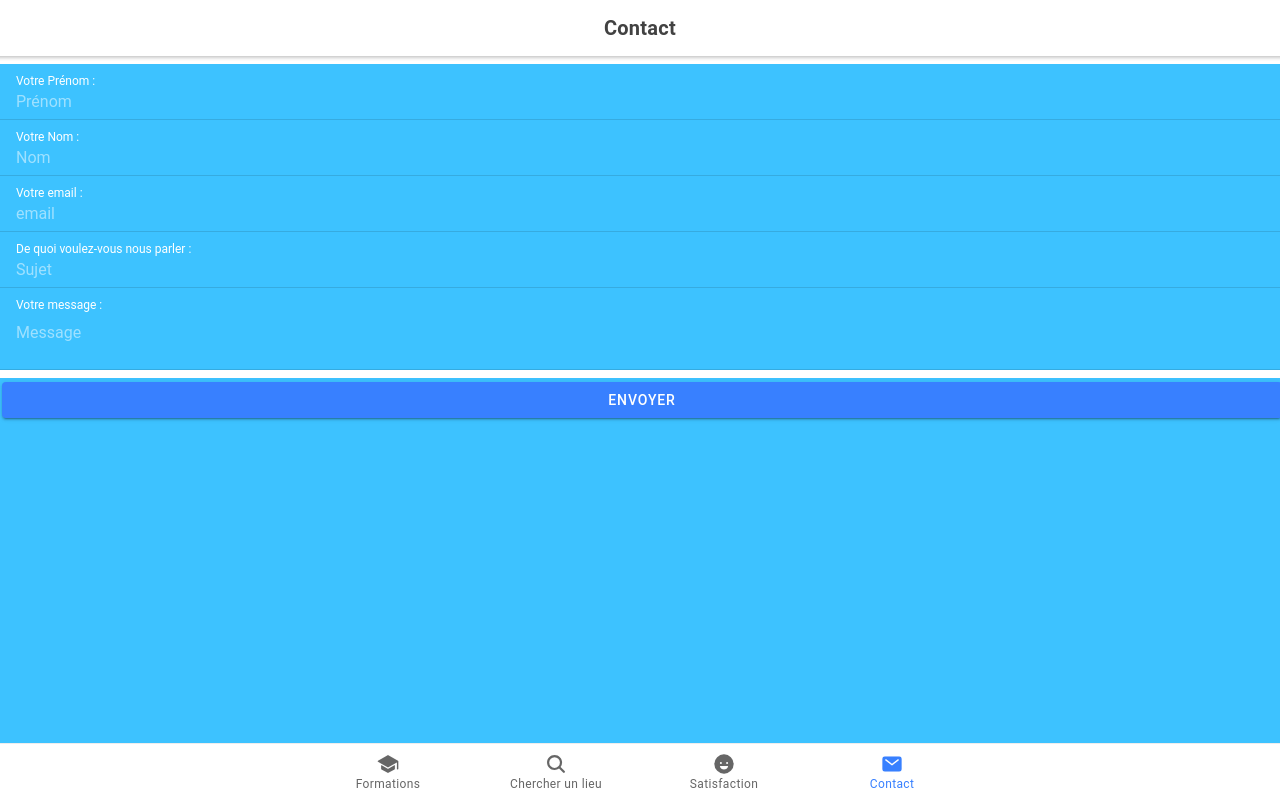
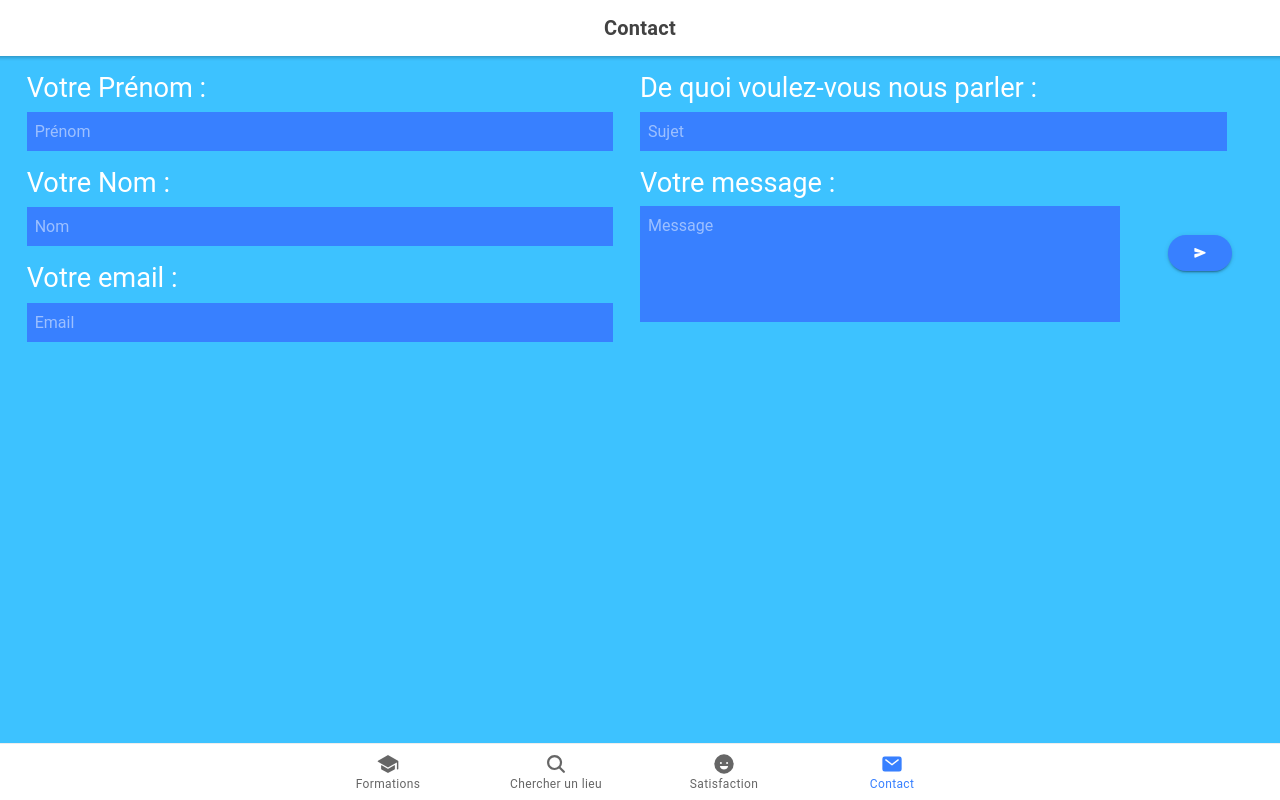
Before and after one commit to Qvandenhove/assemblage, a React (Create React App) app: page /tab4 in a window 1280 px wide. Built offline with nearby package versions, Linux system fonts and the light colour scheme.

Commit message:
contact form refund

```diff
--- a/capacitor.config.json
+++ b/capacitor.config.json
@@ -9,5 +9,9 @@
       "launchShowDuration": 0
     }
   },
-  "cordova": {}
+  "cordova": {},
+  "server": {
+    "url": "http://10.209.0.210:8100",
+    "cleartext": true
+  }
 }
--- a/src/components/Header.tsx
+++ /dev/null
@@ -1,22 +0,0 @@
-import { IonHeader, IonToolbar, IonMenuButton, IonTitle } from '@ionic/react'
-import React, { Fragment } from 'react'
-
-interface HeaderProps {
-    title:string
-}
-
-const Header: React.FC<HeaderProps> = ({ title }) => {
-    return (
-        <Fragment>
-            <IonHeader>
-                <link href="https://fonts.googleapis.com/css2?family=Karla:ital,wght@0,700;1,400;1,700&display=swap" rel="stylesheet" />
-                <IonToolbar>
-                    <IonMenuButton menu="main" color="primary" id="mainMenu" autoHide={false}></IonMenuButton>
-                    <IonTitle><h1>{title}</h1></IonTitle>
-                </IonToolbar>
-            </IonHeader>
-        </Fragment>
-    )
-}
-
-export default Header
--- a/src/components/demandeNote.tsx
+++ b/src/components/demandeNote.tsx
@@ -1,4 +1,4 @@
-import { IonItem, IonLabel, IonRadioGroup, IonRadio, IonTextarea, IonSlide, IonCol, IonGrid, IonRow, IonIcon } from '@ionic/react'
+import { IonItem, IonLabel, IonRadioGroup, IonRadio, IonCol, IonGrid, IonRow, IonIcon } from '@ionic/react'
 import { heart, heartHalf, heartDislike, thumbsDown, thumbsUp } from 'ionicons/icons'
 import React, { Fragment } from 'react'
 
--- a/src/components/slideBack.tsx
+++ b/src/components/slideBack.tsx
@@ -1,4 +1,4 @@
-import { IonGrid, IonRow, IonCol, IonButton, IonIcon } from '@ionic/react'
+import { IonButton, IonIcon } from '@ionic/react'
 import { arrowBack } from 'ionicons/icons'
 import React from 'react'
 
--- a/src/helpers/helpers.tsx
+++ b/src/helpers/helpers.tsx
@@ -87,9 +87,10 @@ const helpers = {
     async sendMail(datas:any){
       HTTP.setDataSerializer("json")
       console.log(datas)
-      HTTP.sendRequest("http://10.162.130.97:80/index.php", {method:"post", data: datas}).then((response) => {
-
-      }).catch((err) => {console.log(err.error)})
+      HTTP.sendRequest("http://10.209.0.210:80/index.php", {method:"post", data: datas}).then((response) => {
+        console.log(response.data)
+        console.log(response.status)
+      }).catch((err) => {console.log(err)})
     }
 }
 
--- a/src/pages/Tab3.tsx
+++ b/src/pages/Tab3.tsx
@@ -1,4 +1,4 @@
-import { IonContent, IonHeader, IonPage, IonTitle, IonToolbar, IonButton, IonItem, IonToast, IonModal, IonSlides, IonIcon, IonGrid, IonRow, IonCol, IonImg, IonInput, IonLabel, IonLoading } from '@ionic/react';
+import { IonContent, IonHeader, IonPage, IonTitle, IonToolbar, IonButton, IonItem, IonToast, IonModal, IonIcon, IonGrid, IonRow, IonCol, IonLoading } from '@ionic/react';
 import SwiperCore, { Navigation, Pagination, EffectCube } from 'swiper';
 import React, { useState } from 'react';
 import { paperPlane } from "ionicons/icons"
@@ -8,19 +8,10 @@ import 'swiper/components/pagination/pagination.scss';
 import 'swiper/components/effect-cube/effect-cube.scss'
 import './Tab3.css';
 import Questionnaire from '../components/questionnaire';
-import App from '../App';
 
 const Tab3: React.FC = () => {
 
   SwiperCore.use([Navigation, Pagination, EffectCube])
-  const slideOpts = {
-    slidesPerView: 1,
-    allowTouchMove:false,
-    cubeEffect : {
-      shadow: false,
-      slideShadow: true
-    }
-  }
   //  statut d'ouverture des modals et taosts
   const [isOpen, setIsOpen] = useState(false)
   const [sendingState, setsendingState] = useState("awaiting")
@@ -35,8 +26,8 @@ const Tab3: React.FC = () => {
       <IonContent fullscreen>
       <Questionnaire sendingStateSetter={setsendingState}/>
         <IonToast message="Merci de remplir tout les champs" duration={2000} onDidDismiss={() => {setIsOpen(false)}} cssClass="errors" isOpen={isOpen} />
-        {sendingState == "sending" ? <IonLoading showBackdrop={false} message="Nous réceptionnons vos données veuillez patienter" isOpen={sendingState == "sending"} /> :(
-          <IonModal backdropDismiss={false} showBackdrop={false} cssClass="thanks" isOpen={sendingState == "done"}>
+        {sendingState === "sending" ? <IonLoading showBackdrop={false} message="Nous réceptionnons vos données veuillez patienter" isOpen={sendingState === "sending"} /> :(
+          <IonModal backdropDismiss={false} showBackdrop={false} cssClass="thanks" isOpen={sendingState === "done"}>
           <IonGrid color="primary">
             <IonRow color="primary">
               <IonCol color="primary">
--- a/src/pages/Tab4.css
+++ b/src/pages/Tab4.css
@@ -1,3 +1,55 @@
-.centered{
-    margin: auto!important;
+ion-input.contact, ion-textarea.contact{
+    --background: var(--ion-color-primary);
+    border-radius: 0%;
+    --placeholder-color: white;
 }
+
+ion-textarea.contact{
+    height: auto;
+}
+
+ion-label.contact{
+    color: white;
+    font-size: 1.7rem!important;
+}
+
+ion-list.contactForm{
+    width: 100%;
+    display: flex;
+    /* flex-direction: column; */
+}
+
+ion-grid.contactCol1{
+    background: var(--ion-color-secondary);
+    width: 40%;
+}
+
+ion-grid.contactCol2{
+    width: 60%;
+    background: var(--ion-color-secondary)!important;
+}
+
+ion-grid.contactCol2 ion-item{
+    height: 100%!important;
+    background: var(--ion-color-secondary)!important;
+}
+
+ion-input.ion-margin-top, ion-textarea.ion-margin-top{
+    margin-top: 1%!important;
+}
+
+@media all and (min-width: 1200px){
+    ion-input.ion-margin-top, ion-textarea.ion-margin-top{
+        margin-top: 1.4%!important;
+    }
+}
+
+ion-button.sendMessage{
+    width: 40%;
+    margin: auto;
+}
+
+ion-item.sendMessage{
+    display: flex;
+    justify-content: center;
+}
--- a/src/pages/Tab4.tsx
+++ b/src/pages/Tab4.tsx
@@ -1,7 +1,8 @@
-import { IonButton, IonContent, IonHeader, IonInput, IonItem, IonLabel, IonList, IonPage, IonTextarea, IonTitle, IonToast, IonToolbar } from '@ionic/react'
-// import './Tab4.css'
+import { IonButton, IonCol, IonContent, IonGrid, IonHeader, IonIcon, IonInput, IonLabel, IonList, IonPage, IonRow, IonTextarea, IonTitle, IonToast, IonToolbar, isPlatform } from '@ionic/react'
+import './Tab4.css'
 import React, { useState } from 'react'
 import helpers from '../helpers/helpers'
+import { send } from 'ionicons/icons'
 
 const Tab4:React.FC = () => {
     const [formError, setFormError] = useState(false)
@@ -49,7 +50,7 @@ const Tab4:React.FC = () => {
             helpers.sendMail(datas)
           }
     }
-
+    let textRows = isPlatform('android') ? 6 : 5
     return (
         <IonPage>
           <IonHeader>
@@ -63,29 +64,45 @@ const Tab4:React.FC = () => {
                 <IonTitle size="large">Vous souhaitez prendre contact avec nous ?</IonTitle>
               </IonToolbar>
             </IonHeader>
-            <IonList>
-                    <IonItem color="secondary" key="prenom">
-                        <IonLabel position="stacked">Votre Prénom : </IonLabel>
-                        <IonInput required name="prenom" type="text" placeholder="Prénom"></IonInput>
-                    </IonItem>
-                    <IonItem color="secondary" key="nom">
-                        <IonLabel position="stacked">Votre Nom : </IonLabel>
-                        <IonInput name="nom" required type="text" placeholder="Nom"></IonInput>
-                    </IonItem>
-                    <IonItem color="secondary" key="email">
-                        <IonLabel position="stacked">Votre email : </IonLabel>
-                        <IonInput name="mail" required type="email" placeholder="email"></IonInput>
-                    </IonItem>
-                    <IonItem color="secondary" key="sujet">
-                        <IonLabel position="stacked">De quoi voulez-vous nous parler : </IonLabel>
-                        <IonInput name="sujet" required type="text" placeholder="Sujet"></IonInput>
-                    </IonItem>
-                    <IonItem color="secondary" key="message">
-                        <IonLabel position="stacked">Votre message : </IonLabel>
-                        <IonTextarea required name="message" placeholder="Message" />
-                    </IonItem>
+            <IonList class="ion-no-padding contactForm">
+              <IonGrid class="ion-no-padding contactCol1">
+                <IonRow class="ion-margin-top ion-justify-content-center" color="secondary" key="prenom">
+                  <IonCol size="11">
+                    <IonLabel className="contact" position="stacked">Votre Prénom : </IonLabel>
+                    <IonInput className="contact ion-margin-top" required name="prenom" type="text" placeholder="Prénom"></IonInput>
+                  </IonCol>
+                </IonRow>
+                <IonRow class="ion-margin-top ion-justify-content-center">
+                  <IonCol size="11">
+                    <IonLabel className="contact" position="stacked">Votre Nom : </IonLabel>
+                    <IonInput className="contact ion-margin-top" name="nom" required type="text" placeholder="Nom"></IonInput>
+                  </IonCol>
+                </IonRow>
+                <IonRow className="ion-margin-top ion-justify-content-center" color="secondary" key="email">
+                  <IonCol size="11">
+                    <IonLabel className="contact" position="stacked">Votre email : </IonLabel>
+                    <IonInput className="contact ion-margin-top" name="mail" required type="email" placeholder="Email"></IonInput>
+                  </IonCol>
+                </IonRow>
+              </IonGrid>
+              <IonGrid color="secondary" className="contactCol2" class="ion-no-padding">
+                <IonRow className="ion-margin-top" color="secondary" key="sujet">
+                  <IonCol size="11">
+                    <IonLabel className="contact" position="stacked">De quoi voulez-vous nous parler : </IonLabel>
+                    <IonInput className="contact ion-margin-top" name="sujet" required type="text" placeholder="Sujet"></IonInput>
+                  </IonCol>
+                </IonRow>
+                <IonRow className="ion-margin-top ion-align-items-center">
+                  <IonCol size="9">
+                      <IonLabel className="contact" position="stacked">Votre message : </IonLabel>
+                      <IonTextarea rows={textRows} className="contact ion-margin-top" required name="message" placeholder="Message" />
+                  </IonCol>
+                  <IonCol className="ion-margin-top ion-text-center" color="secondary" size="3">
+                  <IonButton onClick={submit} type="submit" className="ion-margin-top sendMessage" shape="round"><IonIcon icon={send} /></IonButton>
+                </IonCol>
+                </IonRow>
+              </IonGrid>
             </IonList>
-            <IonButton onClick={submit} type="submit" className="centered">Envoyer</IonButton>
             <IonToast color="danger" message="Merci de remplir tout les champs" duration={2000} isOpen={formError} onDidDismiss={() => {setFormError(false)}} />
             <IonToast color="success" message="Votre message à été envoyé" duration={2000} isOpen={thanks} onDidDismiss={() => {setThanks(false)}} />
           </IonContent>
```
Also changed, not shown: src/components/Questionnaire.css (deleted), 1 other file (tests, documents, lock files or other folders).
